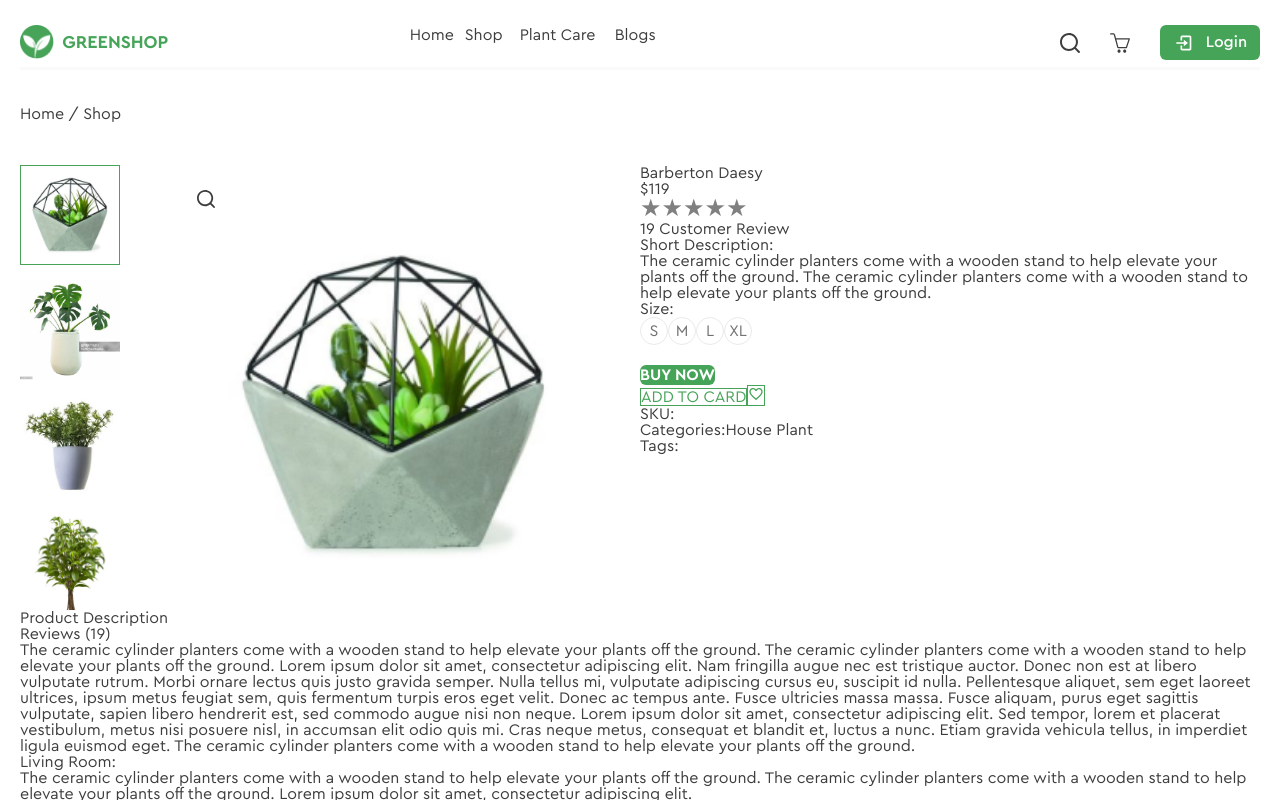
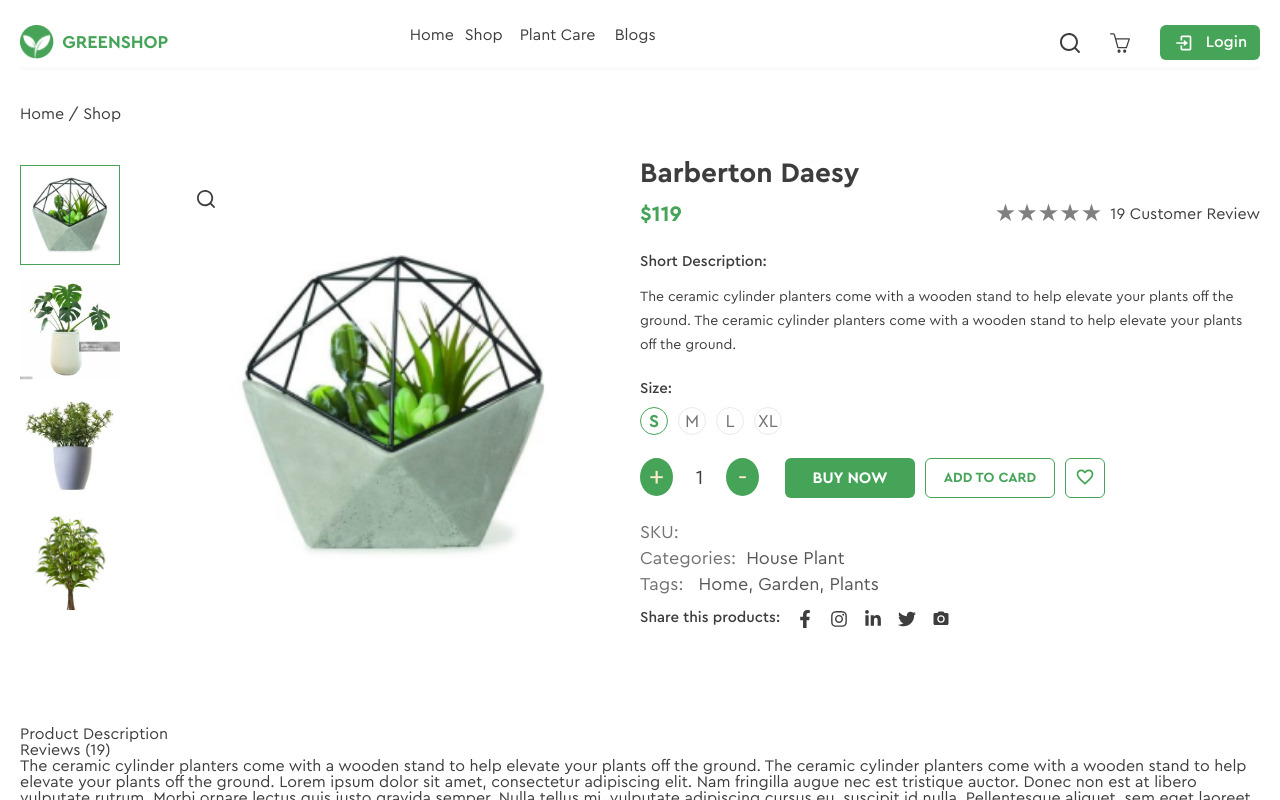
Before and after one commit to YuliMalec/Plants-Shop-React, a React (Vite) app: page /shop/1 in a window 1280 px wide. Shown: the top 800 px of the page. Built offline with nearby package versions, Linux system fonts and the light colour scheme.

Commit message:
keep making single page

```diff
--- a/src/components/single-product/SingleProduct.jsx
+++ b/src/components/single-product/SingleProduct.jsx
@@ -1,5 +1,6 @@
 import { Link,useParams } from "react-router-dom";
 import Context from '../../hooks/Context';
+
 import plants from '../../data/plants.json'
 import Header from "../header/Header";
 import Footer from "../footer/Footer";
@@ -11,13 +12,23 @@ import { CiStar } from "react-icons/ci";
 import { FaStarHalf } from "react-icons/fa";
 import { FaStar } from "react-icons/fa";
 import { MdFavoriteBorder } from "react-icons/md";
+import { FaFacebookF } from "react-icons/fa";
+import { FaInstagram } from "react-icons/fa";
+import { FaTwitter } from "react-icons/fa";
+import { FaLinkedinIn } from "react-icons/fa";
+import { MdCameraAlt } from "react-icons/md";
 
 const sizeButtons=['S','M','L','XL']
 function SingleProduct(){
     let params = useParams()
     const item = plants.plants.find((el)=>el.id===params.id)
     const [showImg,setShowImg] = useState(item.subImg[0])
+    const [count,setCount] = useState(1);
+    const [chooseSize,setChooseSize] = useState(sizeButtons[0])
+     const ratingChanged = (newRating)=>{
+    console.log(newRating)
 
+}
     function getShowImg(e,elem){
       let string = e.target.src.slice(21)
 
@@ -28,15 +39,20 @@ function SingleProduct(){
     }
 
     }
-    const ratingChanged = (newRating)=>{
-    console.log(newRating)
 
-}
+    function getSize(e,elem){
+
+      if(e.target.innerHTML===elem){
+        setChooseSize(elem)
+      }
+    }
+
     return <>
 
    <div className='wrapper  container'>
   <Header/>
-   <main>  <h3 className="product-view-path">Home / Shop</h3>
+   <main>
+    <h3 className="product-view-path">Home / Shop</h3>
     <section className="product-view">
       <div className="product-view-image">
         <div className="vertical-imges">
@@ -81,28 +97,40 @@ function SingleProduct(){
             <p>The ceramic cylinder planters come with a wooden stand to help elevate your plants off the ground. The ceramic cylinder planters come with a wooden stand to help elevate your plants off the ground. </p>
          </div>
       </div>
+      <h5 className="subtitle">Size:</h5>
       <div className="product-size">
-      <h5 className="subtitle">Size:</h5>
+
       <div className="size-choose">
        { sizeButtons.map((el)=>{
-        return <button className="size-choose-button">{el}</button>
+        return <button className={chooseSize===el ? "size-choose-button-active" : "size-choose-button"} onClick={(e)=>getSize(e,el)}>{el}</button>
        })}
+     </div>
        <div className="buy-now-buttons">
-        <input type="number"/>
+        <div className="input-counter">
+          <button className="in-count" onClick={()=>setCount(count+1)}>+</button>
+        <span  className="put-count">{count>=1 ? count : 1}</span>
+        <button className="in-count"onClick={()=>setCount(count-1)} >-</button>
+        </div>
         <button className="main-button">BUY NOW</button>
         <button className="button-border">ADD TO CARD</button>
-        <button className="favorite-button"><MdFavoriteBorder fill="rgba(70, 163, 88, 1)"/></button>
+        <button className="favorite-button"><MdFavoriteBorder size={20} fill="rgba(70, 163, 88, 1)"/></button>
        </div>
-      </div>
+
       </div>
       <div className="addition-data">
     <p>SKU:<span></span></p>
     <p>Categories:<span>{item.categories}</span></p>
-    <p>Tags:<span></span></p>
+    <p>Tags:<span> Home, Garden, Plants</span></p>
       </div>
       <div className="share">
-      <h5 className="subtitle"></h5>
-      <div className="share-icons"></div>
+      <h5 className="subtitle">Share this products:</h5>
+      <div className="share-icons">
+        <FaFacebookF className="share-icon" size={18} />
+        <FaInstagram  className="share-icon"size={18}/>
+        <FaLinkedinIn className="share-icon" size={18}/>
+        <FaTwitter className="share-icon" size={18}/>
+        <MdCameraAlt className="share-icon" size={18}/>
+      </div>
       </div>
       </div>
       <div className="product-view-descriptions">
@@ -123,6 +151,7 @@ Pellentesque aliquet, sem eget laoreet ultrices, ipsum metus feugiat sem, quis f
     </section>
    </main>
 <Footer/>
-    </div></>
+    </div>
+    </>
 }
 export default SingleProduct;
--- a/src/components/single-product/single-product.css
+++ b/src/components/single-product/single-product.css
@@ -12,6 +12,7 @@ margin: 36px 0px 43px 0px;
   column-gap: 52px;
    display: flex;
     flex-direction: row;
+     margin: 0px 0px 95px 0px;
 }
 .vertical-imges{
 
@@ -71,22 +72,39 @@ height: 18px;
 transition: all .5s ease-out;
 }
 .product-view-details{
+    margin: 0px 0px 95px 0px;
 
 
 }
 .product-view-title{
+font-weight: 700;
+font-size: 28px;
+line-height: 16px;
+margin-bottom: 21px;
+}
+.price-rating{
+    margin-bottom: 28px;
+display: flex;
+flex-direction: row;
+justify-content: space-between;
+align-items: center;
+}
+.price-rating-price{
+    font-weight: 700;
+    font-size: 22px;
+    line-height: 16px;
+    color: var(--green-color);
 
 }
-.price-rating{
-
-}
-.price-rating-price{
-
-}
-.rprice-rating-rating{
+.price-rating-rating{
+    display: flex;
+flex-direction: row;
+justify-content: space-between;
+align-items: center;
 
 }
 .price-rating-rating-stars{
+    margin-right: 8px;
 
 }
 .price-rating-rating-title{
@@ -94,18 +112,31 @@ transition: all .5s ease-out;
 }
 .short-dect{
 
+
 }
 .subtitle{
 
+    font-weight: 500;
+    font-size: 15px;
+    line-height: 16px;
 }
 .short-dect-text{
+    margin-top: 15px;
+    font-weight: 400;
+    font-size: 14px;
+    line-height: 24px;
+    margin-bottom: 24px;
 
 }
 .product-size{
 
 }
 .size-choose{
-
+    margin-top: 10px;
+    display: flex;
+    flex-direction:row;
+    column-gap: 10px;
+margin-bottom: 23px;
 }
 .size-choose-button{
     width: 28px;
@@ -113,27 +144,113 @@ transition: all .5s ease-out;
     border-radius: 50%;
     border: 1px solid rgba(234, 234, 234, 1);
     color:rgba(114, 114, 114, 1);
+    font-size: 18px;
+    line-height: 16px;
 
 }
+.size-choose-button-active{
+    width: 28px;
+    height: 28px;
+    border-radius: 50%;
+    border: 1px solid var(--green-color);
+    font-weight: 700;
+    color: var(--green-color);
+    font-size: 18px;
+    line-height: 16px;
+}
 .buy-now-buttons{
+    display: flex;
+    flex-direction: row;
+  margin-bottom: 26px;
 
+}
+.buy-now-buttons>.main-button{
+    width: 130px;
+    height: 40px;
+    margin-right: 10px;
+}
+.in-count{
+width: 33px;
+height: 38px;
+border-radius: 50%;
+background: var(--green-color);
+color: blanchedalmond;
+font-size: 28px;
+line-height: 16px;
+}
+.in-count:hover{
+    background: #2f7a3e;
+}
+.input-counter{
+display: flex;
+flex-direction: row;
+margin-right: 26px;
+
+}
+.put-count{
+    width: 53px;
+    font-weight: 400;
+    font-size: 20px;
+    line-height: 10px;
+    text-align: center;
+    margin: auto;
 }
 .button-border{
     border: 1px solid rgba(70, 163, 88, 1);
-    color:var(--green-color)
+    color:var(--green-color);
+    border-radius: 6px;
+    width: 130px;
+    height: 40px;
+    margin-right: 10px;
+    font-weight: 700;
+    font-size: 14px;
+    line-height: 20px;
+
+}
+.button-border:hover{
+    border: 1px solid #ffebcd;
+    background: var(--green-color);
+    color: blanchedalmond;
+}
+.favorite-button:hover{
+
+
+      background:#2f7a3e;
 
 }
 .favorite-button{
     border: 1px solid rgba(70, 163, 88, 1);
+    border-radius: 6px;
+    width: 40px;
+    height: 40px;
+    margin-right: 10px;
+    position: relative;
 }
 .addition-data{
+color: rgba(114, 114, 114, 1);
+ font-size: 18px;
+line-height: 16px;
+}
+.addition-data>p>span{
+    color: rgb(87, 86, 86);
+    margin-left: 10px;
+}
+.addition-data>p:not(:last-child){
+    margin-bottom: 10px;
+}
 
-}
 .share{
+    margin-top: 18px;
+    display: flex;
+    flex-direction: row;
 
 }
 .share-icons{
+    margin-left: 16px;
 
+}
+.share-icon:not(:last-child){
+    margin-right:16px ;
 }
 .product-view-descriptions{
 grid-column-start: 1;
```
Also changed, not shown: src/components/img/heart.svg (added).
